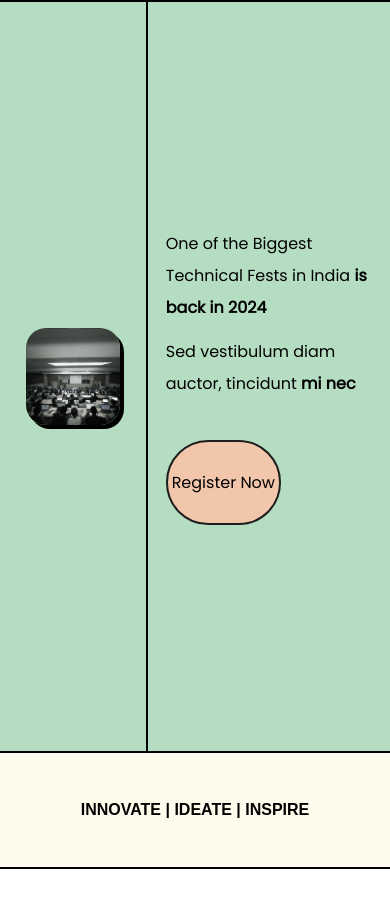
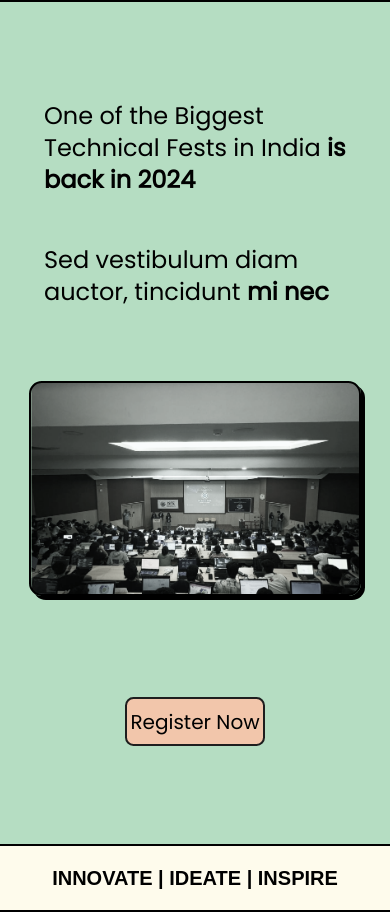
Before and after one commit to MahirKaushik/Horizon_2024-25, a React (Vite) app: page / in a window 390 px wide. Before the commit the page ends 869 px from the top, so only its background shows below. Built offline with nearby package versions, Linux system fonts and the light colour scheme; a web font is replaced by a local one.

Commit message:
Added mobile version

```diff
--- a/src/App.jsx
+++ b/src/App.jsx
@@ -1,13 +1,10 @@
 import Slogan from "./components/slogan"
 import Technica from "./components/technica"
-import Button from "./components/button"
 function App() {
   return (
     <>
-    <Technica>One of the Biggest Technical Fests in India <span className="bolder">is back in 2024</span>
-    <br/>
-    {<div className="mt-3">Sed vestibulum diam auctor, tincidunt <span className="bolder">mi nec</span></div>}
-    <div><Button>Register Now</Button></div>
+    <Technica><div>One of the Biggest Technical Fests in India <span className="bolder">is back in 2024</span></div>
+    {<div className="mt-2 sm:mt-5">Sed vestibulum diam auctor, tincidunt <span className="bolder">mi nec</span></div>}
     </Technica>
     <Slogan>INNOVATE | IDEATE | INSPIRE</Slogan>
     </>
--- a/src/components/button.jsx
+++ b/src/components/button.jsx
@@ -1,7 +1,11 @@
 import PropTypes from "prop-types";
 const Button=({children})=>{
     return (
-        <button className="inline-flex w-17vw lg:w-17vw md:15vw sm:13vw h-[10vh] bg-button rounded-[5vh] items-center justify-center py-[1vh] px-[1vw] font-about font-normal leading text-base sm:text-xl md:text-2xl lg:text-3xl mt-10 lg:mt-10 md:mt-8 sm:mt-6 border-2 border-about">{children}</button>
+        <>
+        <button className="hidden custom:inline-flex h-lg md:h-[10vh] lg:[12vh] bg-button rounded-[5vh] items-center justify-center py-[1vh] px-[1.5vw] font-about font-normal leading text-lg md:text-2xl lg:text-3xl mt-lg lg:mt-8 md:mt-6 border-2 border-about">{children}</button>
+        <button className="custom:hidden inline-flex h-sm sm:h-[7vh] bg-button rounded-[1vh] items-center justify-center py-[1vh] px-[1vw] font-about font-normal leading text-xl sm:text-2xl md:text-5xl mt-12 md:mt-12 sm:mt-10 border-2 border-about">{children}</button>
+        </>
+
     );
 }
 Button.propTypes={
--- a/src/components/slogan.jsx
+++ b/src/components/slogan.jsx
@@ -2,11 +2,20 @@ import PropTypes from "prop-types";
 
 const Slogan = ({ children }) => {
   return (
-    <div className="flex max-w-full h-[14vh] p-[0.768vw] justify-center items-center flex-shrink-1 border-t-2 border-b-2 border-black bg-custom overflow-hidden">
-        <div className="flex max-w-full h-[1.3vh] text-base sm:text-4xl md:text-5xl lg:text-6xl font-slogan shrink-1 text-center items-center justify-center uppercase leading-normal tracking-normal">
+    <>
+    <div className="hidden custom:flex max-w-full h-[14vh] p-[0.768vw] justify-center items-center flex-shrink-1 border-t-2 border-b-2 border-black bg-custom overflow-hidden">
+        <div className="flex max-w-full h-[1.3vh] text-md md:text-5xl lg:text-6xl font-slogan shrink-1 text-center items-center justify-center uppercase leading-normal tracking-normal">
         {children}
         </div>
     </div>
+
+    <div className="custom:hidden flex max-w-full h-[8vh] p-[0.768vw] justify-center items-center flex-shrink-1 border-t-2 border-b-2 border-black bg-custom overflow-hidden">
+      <div className="flex max-w-full h-[1.3vh] text-xl sm:text-4xl font-slogan shrink-1 text-center items-center justify-center uppercase leading-normal tracking-normal">
+          {children}
+      </div>
+    </div>
+    </>
+
   );
 };
 
--- a/src/components/technica.jsx
+++ b/src/components/technica.jsx
@@ -1,16 +1,31 @@
 import PropTypes from "prop-types";
+import Button from "./button";
 const Technica=({children})=>{
     return (
-        <div className="flex shrink-1 h-[89vh] bg-technica border-t-2 border-black">
+        <>
+        <div className="hidden custom:flex shrink-1 h-[89vh] bg-technica border-t-2 border-black">
             <div className="flex w-[38vw] border-r-2 border-black justify-center items-center">
                 <div className="flex flex-shrink-0 w-clamp-24vw-24vw-30vw h-clamp-24vw-25vw-40vw background-image"></div>
             </div>
             <div className="flex flex-grow shrink-1 justify-center items-center">
-                <div className="flex flex-col items-start justify-center font-about font-normal text-base sm:text-3xl md:text-4xl lg:text-5xl w-[53vw] h-[55vh] color-about leading-loose sm:leading-relaxed md:leading-snug lg:leading-normal">
+                <div className="flex flex-col items-start justify-center font-about font-normal text-md md:text-4xl lg:text-5xl w-[53vw] h-[55vh] color-about leading-loose sm:leading-relaxed md:leading-snug lg:leading-normal">
                     {children}
+                    <div><Button>Register Now</Button></div>
                 </div>
             </div>
         </div>
+
+        <div className="custom:hidden flex flex-col p-11 items-center justify-evenly shrink-1 h-[100vh] bg-technica border-t-2 border-black">
+            <div className="flex flex-col items-start font-about font-normal text-2xl md:text-3xl sm:2xl space-y-12">
+            {children}
+            </div>
+            <div className="custom:hidden flex flex-shrink-0 background-image mt-5 w-clamp-85vw-85vw-85vw h-clamp-40vw-55vw-60vw border-2 border-black"></div>
+            <div>
+                <Button>Register Now</Button>
+            </div>
+        </div>
+        </>
+
     );
 }
 Technica.propTypes={
--- a/src/index.css
+++ b/src/index.css
@@ -20,6 +20,11 @@
     border-radius:1.25rem;
     box-shadow:4px 4px 0px 0px #000;
 }
+@media (max-width: 768px) {
+    .background-image {
+        border-radius: 0.8rem;
+    }
+}
 .font-about{
     font-family:"Poppins";
     font-style:normal;
--- a/tailwind.config.js
+++ b/tailwind.config.js
@@ -13,13 +13,18 @@ export default {
         "button":"#F2C6AB"
       },
       screens:{
-        "custom":"640px"
+        "custom":"768px"
       },
       width:{
-        'clamp-24vw-24vw-30vw': 'clamp(24vw, 24vw, 30vw)'
+        'clamp-24vw-24vw-30vw': 'clamp(24vw, 24vw, 30vw)',
+        'clamp-85vw-85vw-85vw':'clamp(85vw, 85vw, 85vw)'
       },
       height:{
-        'clamp-24vw-25vw-40vw': 'clamp(24vw, 25vw, 40vw)'
+        'clamp-24vw-25vw-40vw': 'clamp(24vw, 25vw, 40vw)',
+        'clamp-40vw-55vw-60vw':'clamp(40vw,55vw,60vw)'
+      },
+      borderRadius:{
+        'tiny':'1rem'
       },
     },
   },
```
